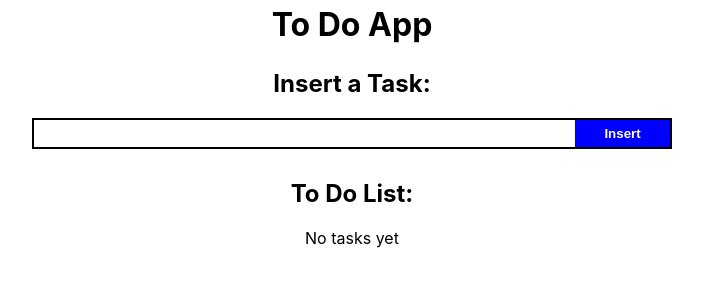
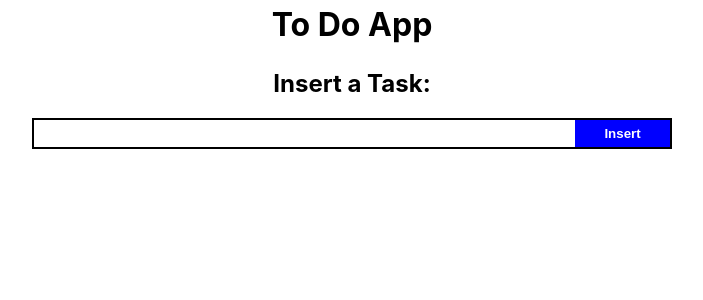
Before and after one commit to lvcodes3/todo-app, a React (Create React App) app: page / in a window 1280 px wide. Shown: the top 300 px of the page, without its empty margins (288-991 px from the left). Built offline with nearby package versions, Linux system fonts and the light colour scheme.

Commit message:
changed conditional render of task list

```diff
--- a/src/components/Controller.tsx
+++ b/src/components/Controller.tsx
@@ -17,7 +17,9 @@ const Controller = () => {
     <Container>
       <h1>To Do App</h1>
       <TaskInput sll={sll} setTasks={setTasks} />
-      <TaskList sll={sll} tasks={tasks} setTasks={setTasks} />
+      {tasks.length !== 0 && (
+        <TaskList sll={sll} tasks={tasks} setTasks={setTasks} />
+      )}
     </Container>
   );
 };
--- a/src/components/TaskList.tsx
+++ b/src/components/TaskList.tsx
@@ -25,9 +25,6 @@ const TaskList = (props: TaskListProps) => {
   return (
     <Container>
       <h2>To Do List:</h2>
-      {tasks.length === 0 ? (
-        <p>No tasks yet</p>
-      ) : (
       <div>
         <TaskListButtons sll={sll} setTasks={setTasks} />
         <div className="tasks-div">
@@ -39,7 +36,6 @@ const TaskList = (props: TaskListProps) => {
           ))}
         </div>
       </div>
-      )}
     </Container>
   );
 };
@@ -49,8 +45,7 @@ const Container = styled.div`
   padding-bottom: 10px;
   /*border: 1px solid black;*/
 
-  h2,
-  p {
+  h2 {
     text-align: center;
   }
 
```
Lines whose indentation alone changed are shown as unchanged.
